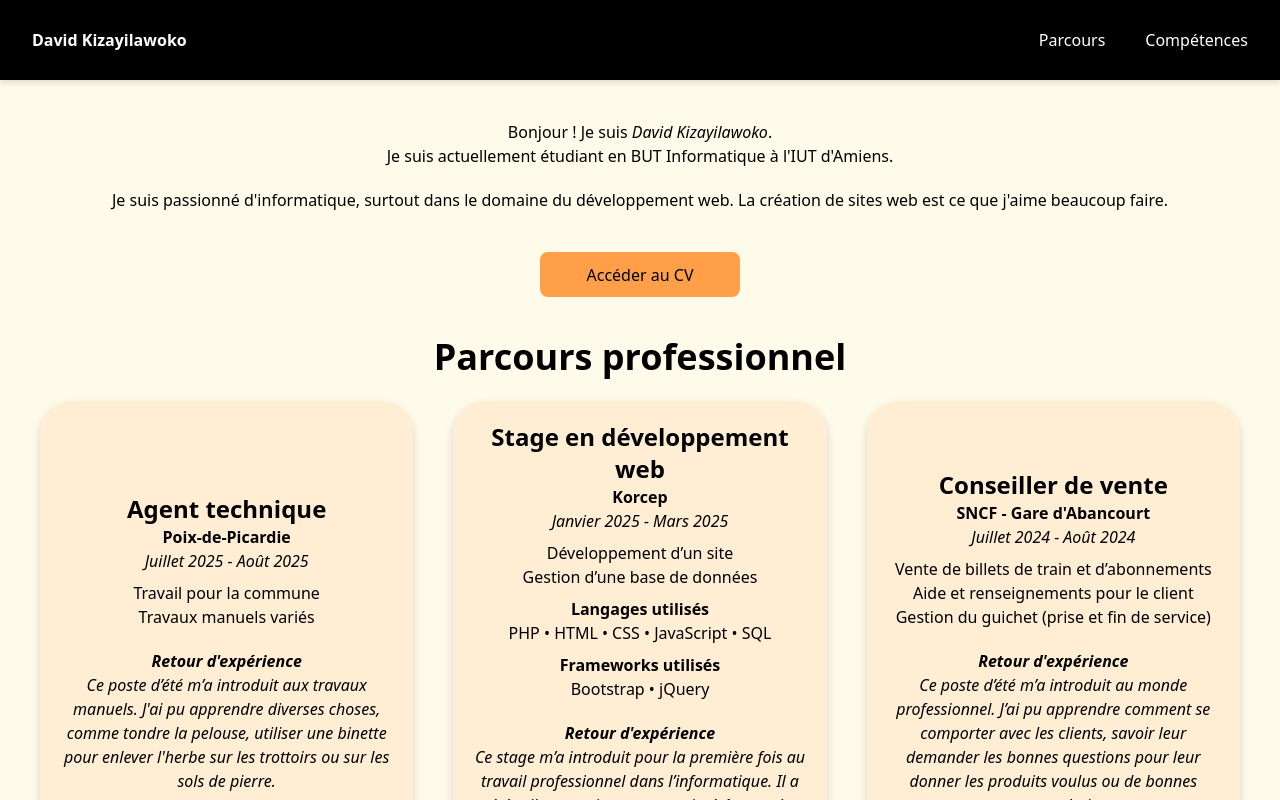
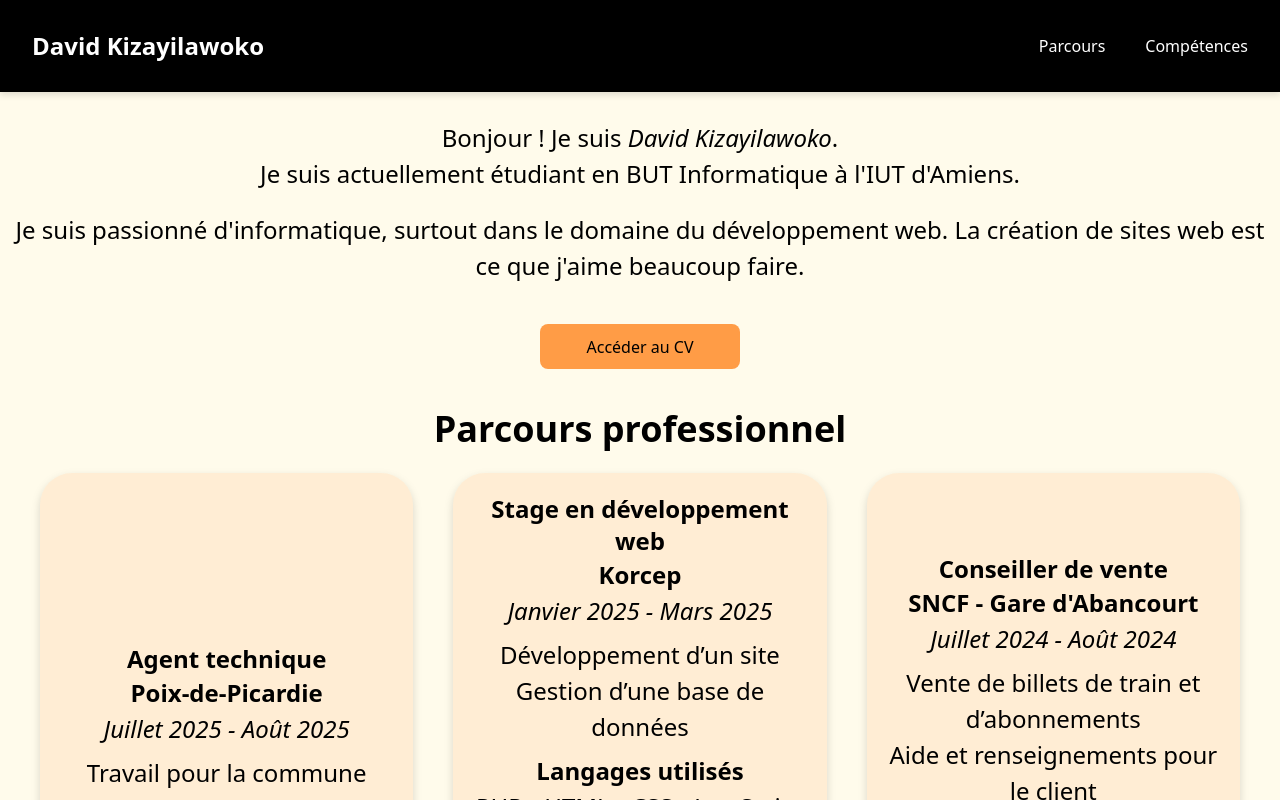
Before and after one commit to Davidkizajr/portfolio, a React (Vite) app: page / in a window 1280 px wide. Shown: the top 800 px of the page. Built offline with nearby package versions, Linux system fonts and the light colour scheme.

Commit message:
Changement de taille de police

```diff
--- a/src/index.css
+++ b/src/index.css
@@ -26,6 +26,10 @@ body {
 h1 {
   font-size: 3em;
   line-height: 1.1;
+}
+
+p {
+  font-size: 1.5em;
 }
 
 button {
```
